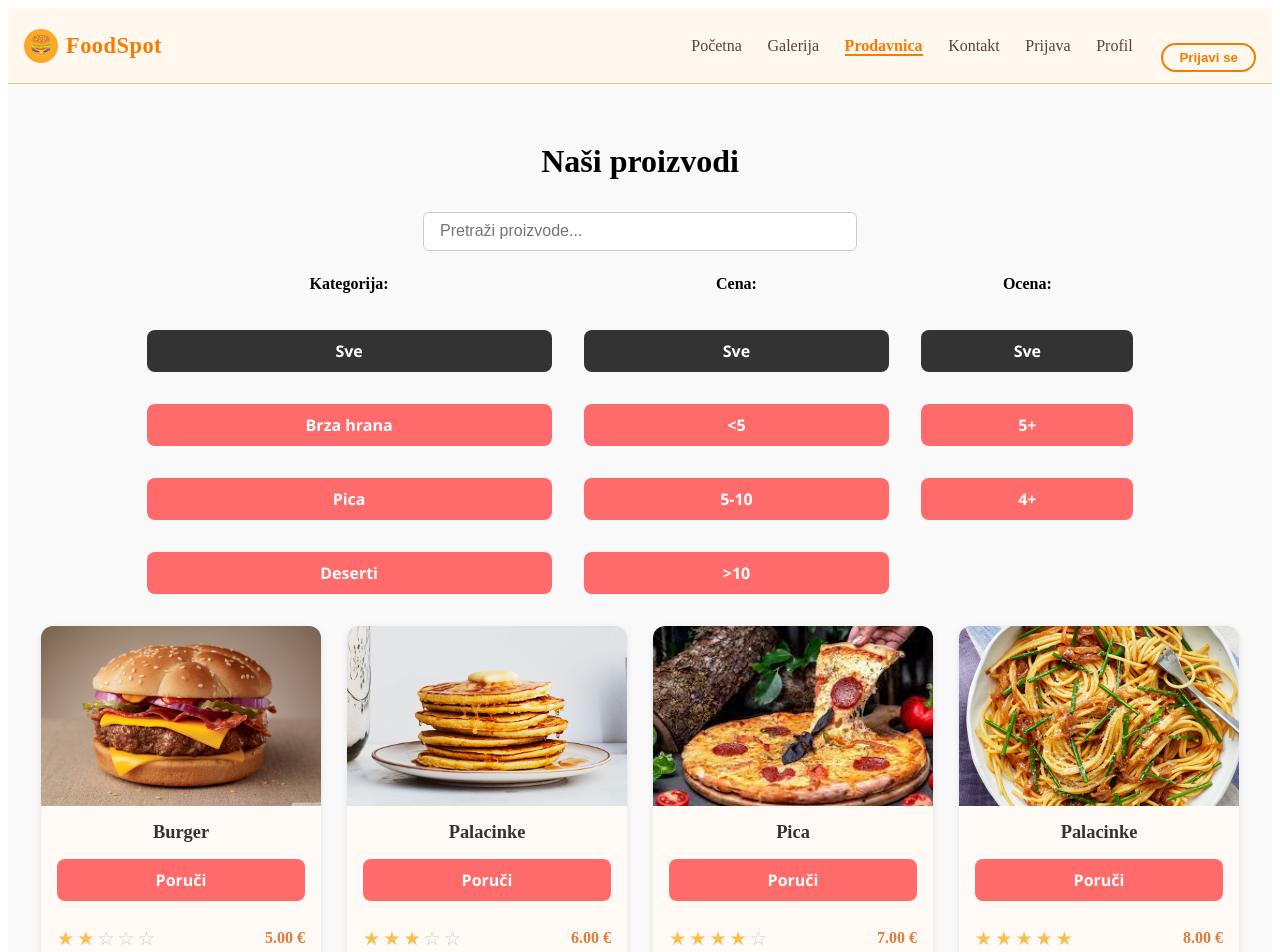
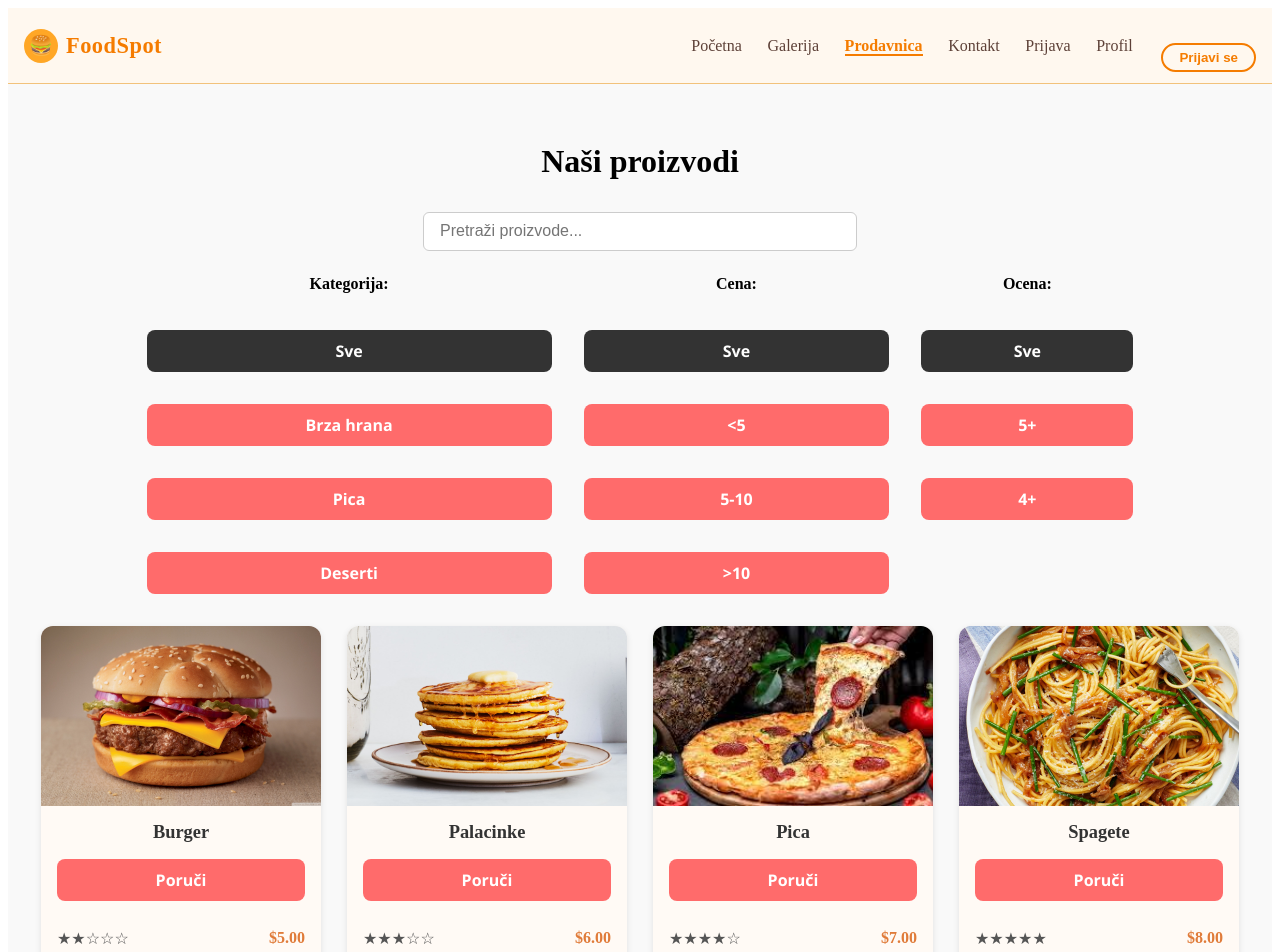
Before and after one commit to nikolavujovic04/domaci2, a React app: page /shop in a window 1280 px wide. Shown: the top 952 px of the page. Built offline with nearby package versions, Linux system fonts and the light colour scheme; the HTML template or start-up script is replaced by a standard one.

Commit message:
Ponovna izmena shop strane, koriscene funkcije iz fajla Product.ts

```diff
--- a/src/components/ProductCard.tsx
+++ b/src/components/ProductCard.tsx
@@ -5,22 +5,23 @@ import Button from "./Button";
 interface ProductCardProps {
   image: string;
   title: string;
-  price: number;
-  rating: number;
+  price?: number;
+  rating?: number;
+  priceText?: string;
+  ratingStars?: string;
   buttonText?: string;
   onOrder?: () => void;
 }
 
+
 const ProductCard: React.FC<ProductCardProps> = ({
   image,
   title,
-  price,
-  rating,
+  priceText,
+  ratingStars,
   buttonText = "Poruči",
   onOrder,
 }) => {
-  const validRating = Math.min(Math.max(rating, 0), 5);
-
   return (
     <div className={styles.productCard}>
       <div className={styles.imgContainer}>
@@ -34,18 +35,8 @@ const ProductCard: React.FC<ProductCardProps> = ({
         variant="primary"
       />
       <div className={styles.cardFooter}>
-        <div className={styles.rating}>
-          {[...Array(5)].map((_, i) => (
-            <span
-              key={i}
-              className={i < validRating ? styles.starFilled : styles.starEmpty}
-              aria-label={i < validRating ? "popunjena zvezda" : "prazna zvezda"}
-            >
-              {i < validRating ? "★" : "☆"}
-            </span>
-          ))}
-        </div>
-        <div className={styles.price}>{price.toFixed(2)} €</div>
+        <div className={styles.rating}>{ratingStars}</div>
+        <div className={styles.price}>{priceText}</div>
       </div>
     </div>
   );
--- a/src/models/ProductPag.ts
+++ b/src/models/ProductPag.ts
@@ -22,12 +22,12 @@ const productTitles = [
   "Burger",
   "Palacinke",
   "Pica",
-  "Palacinke",
+  "Spagete",
   "Torta",
   "Pivo",
   "Gazirani sokovi",
   "Jaja",
-  "Koka kola",
+  "Coca cola",
   "Voda",
 ];
 
--- a/src/pages/Home.tsx
+++ b/src/pages/Home.tsx
@@ -4,28 +4,29 @@ import Product from "../models/Product";
 import burger from "../assets/burger.jpg";
 import pancake from "../assets/palacinka.jpg";
 import background from "../assets/background.jpg";
+import cola from "../assets/cola.jpg";
 import ProductCard from "../components/ProductCard";
 import styles from "../styles/Home.module.scss";
 import Button from "../components/Button";
 
-// Kreiramo instance proizvoda
+// Kreiramo instance proizvoda koristeći klasu Product
 const CATEGORY_DATA = [
   new Product("Brza Hrana", 5, 4),
   new Product("Pića", 10, 5),
   new Product("Deserti", 7, 4),
 ];
 
-// Za slike čuvamo mapu prema title-u
+// Mapa slika po kategorijama
 const IMAGE_MAP: { [key: string]: string } = {
   "Brza Hrana": burger,
-  "Pića": pancake,
-  "Deserti": burger,
+  "Pića": cola,
+  "Deserti": pancake,
 };
 
 const Home: React.FC = () => {
   return (
     <main className={styles.home}>
-      {/* Hero Sekcija */}
+      {/* Hero sekcija */}
       <section className={styles.hero}>
         <div className={styles.heroOverlay} />
         <img
@@ -50,8 +51,8 @@ const Home: React.FC = () => {
               key={index}
               image={IMAGE_MAP[product.title]}
               title={product.title}
-              price={product.price}
-              rating={product.rating}
+              priceText={product.getFormattedPrice()}
+              ratingStars={product.getRatingStars()}
               buttonText="Poruči"
               onOrder={() => {}}
             />
@@ -78,7 +79,6 @@ const Home: React.FC = () => {
           className={styles.bannerImage}
         />
       </section>
-
     </main>
   );
 };
--- a/src/pages/Shop.tsx
+++ b/src/pages/Shop.tsx
@@ -1,7 +1,10 @@
 import React, { useState } from "react";
 import ProductCard from "../components/ProductCard";
 import Button from "../components/Button";
-import { PRODUCTS as PRODUCT_DATA, type Product as IProductData } from "../models/ProductPag";
+import {
+  PRODUCTS as PRODUCT_DATA,
+  type Product as IProductData,
+} from "../models/ProductPag";
 import Product from "../models/Product"; // klasa sa metodama
 import styles from "../styles/Shop.module.scss";
 
@@ -23,14 +26,14 @@ const Shop: React.FC = () => {
 
   // Kreiramo instance klase Product iz običnih objekata
   const products: Product[] = PRODUCT_DATA.map(
-    p => new Product(p.title, p.price, p.rating)
+    (p) => new Product(p.title, p.price, p.rating)
   );
 
-  const filteredProducts = products.filter((product) => {
-    const matchesSearch = product.title.toLowerCase().includes(searchTerm.toLowerCase());
-    const matchesCategory = categoryFilter === "All" || product.title === categoryFilter;
-    const matchesPrice = checkPrice(product.price);
-    const matchesRating = ratingFilter === "All" || product.rating >= Number(ratingFilter);
+  const filteredProducts = PRODUCT_DATA.filter((p) => {
+    const matchesSearch = p.title.toLowerCase().includes(searchTerm.toLowerCase());
+    const matchesCategory = categoryFilter === "All" || p.category === categoryFilter;
+    const matchesPrice = checkPrice(p.price);
+    const matchesRating = ratingFilter === "All" || p.rating >= Number(ratingFilter);
     return matchesSearch && matchesCategory && matchesPrice && matchesRating;
   });
 
@@ -133,21 +136,20 @@ const Shop: React.FC = () => {
       {/* Grid proizvoda */}
       <div className={styles.grid}>
         {currentProducts.length > 0 ? (
-          currentProducts.map((product, idx) => (
-            <div key={idx}>
+          currentProducts.map((p, idx) => {
+            const product = new Product(p.title, p.price, p.rating);
+            return (
               <ProductCard
-                image={PRODUCT_DATA[idx % PRODUCT_DATA.length].image} // slika
+                key={p.id}
+                image={p.image}
                 title={product.title}
-                price={product.price}   // BROJ
-                rating={product.rating} // BROJ
+                priceText={product.getFormattedPrice()}
+                ratingStars={product.getRatingStars()}
                 buttonText="Poruči"
                 onOrder={() => console.log(`Poručujem ${product.title}`)}
               />
-              {/* Ovde koristimo metode klase za formatiran prikaz */}
-              <p>Cena: {product.getFormattedPrice()}</p>
-              <p>Ocena: {product.getRatingStars()}</p>
-            </div>
-          ))
+            );
+          })
         ) : (
           <p>Nema proizvoda.</p>
         )}
```
